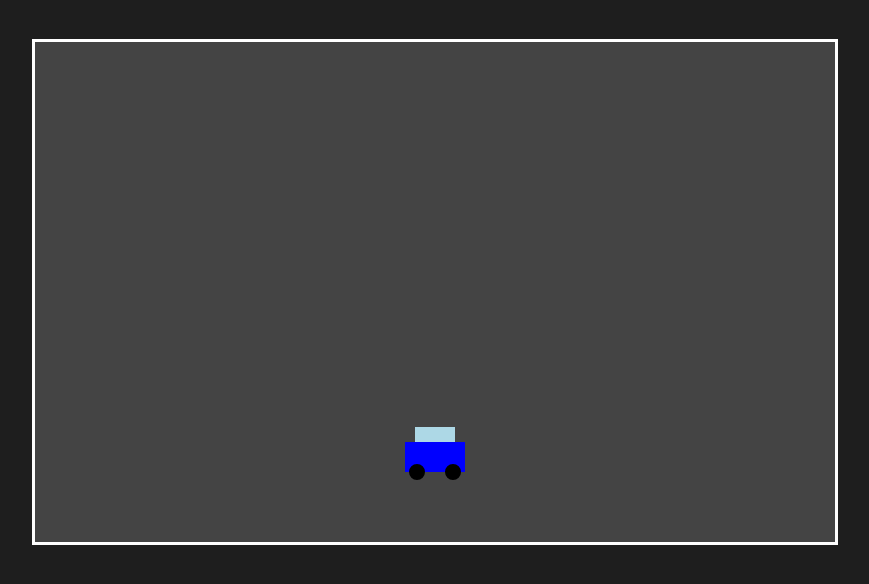
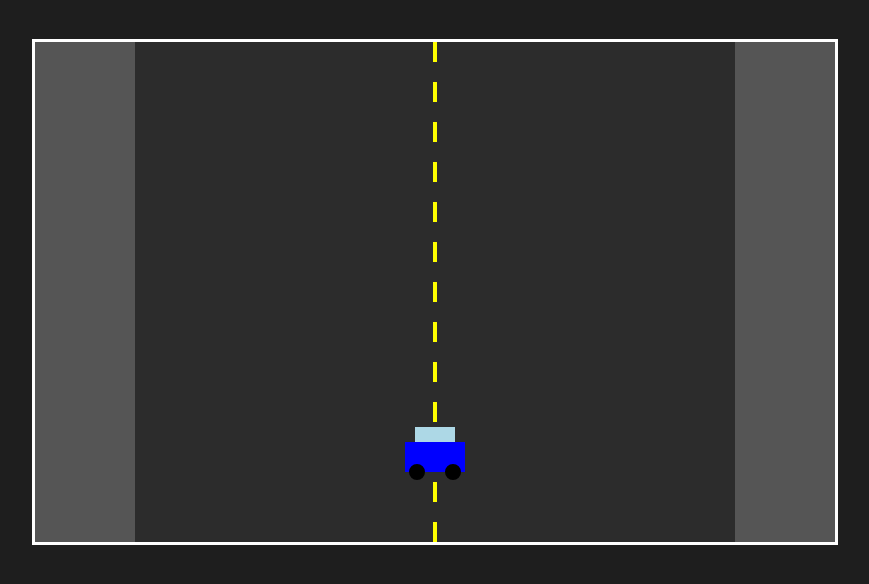
Before and after one commit to Karasamir2013/the-best-game, a plain HTML site: page index.html in a window 1280 px wide. Shown: the part 62-646 px from the top of the page, without its empty margins (205-1074 px from the left). Drawn offline with Linux system fonts and the light colour scheme.

Commit message:
Update index.html

```diff
--- a/index.html
+++ b/index.html
@@ -11,7 +11,7 @@
     }
     canvas {
       border: 3px solid white;
-      background-color: #444; /* looks like a road */
+      background-color: #2c2c2c; /* dark gray road */
       margin-top: 20px;
     }
   </style>
@@ -33,6 +33,27 @@
       color: "blue"
     };
 
+    function drawRoad() {
+      // Fill background road
+      ctx.fillStyle = "#2c2c2c";
+      ctx.fillRect(0, 0, canvas.width, canvas.height);
+
+      // Sidewalks
+      ctx.fillStyle = "#555";
+      ctx.fillRect(0, 0, 100, canvas.height); // left sidewalk
+      ctx.fillRect(canvas.width - 100, 0, 100, canvas.height); // right sidewalk
+
+      // Lane markings
+      ctx.strokeStyle = "yellow";
+      ctx.lineWidth = 4;
+      for (let y = 0; y < canvas.height; y += 40) {
+        ctx.beginPath();
+        ctx.moveTo(canvas.width / 2, y);
+        ctx.lineTo(canvas.width / 2, y + 20);
+        ctx.stroke();
+      }
+    }
+
     function drawCar() {
       // Car body
       ctx.fillStyle = car.color;
@@ -52,6 +73,7 @@
 
     function update() {
       ctx.clearRect(0, 0, canvas.width, canvas.height);
+      drawRoad();
       drawCar();
       requestAnimationFrame(update);
     }
@@ -62,10 +84,10 @@
       if (e.key === "ArrowLeft" || e.key === "a") car.x -= car.speed;
       if (e.key === "ArrowRight" || e.key === "d") car.x += car.speed;
 
-      // Keep inside canvas
-      if (car.x < 0) car.x = 0;
+      // Keep inside road (between sidewalks)
+      if (car.x < 100) car.x = 100;
       if (car.y < 0) car.y = 0;
-      if (car.x + car.width > canvas.width) car.x = canvas.width - car.width;
+      if (car.x + car.width > canvas.width - 100) car.x = canvas.width - 100 - car.width;
       if (car.y + car.height > canvas.height) car.y = canvas.height - car.height;
     });
 
```
